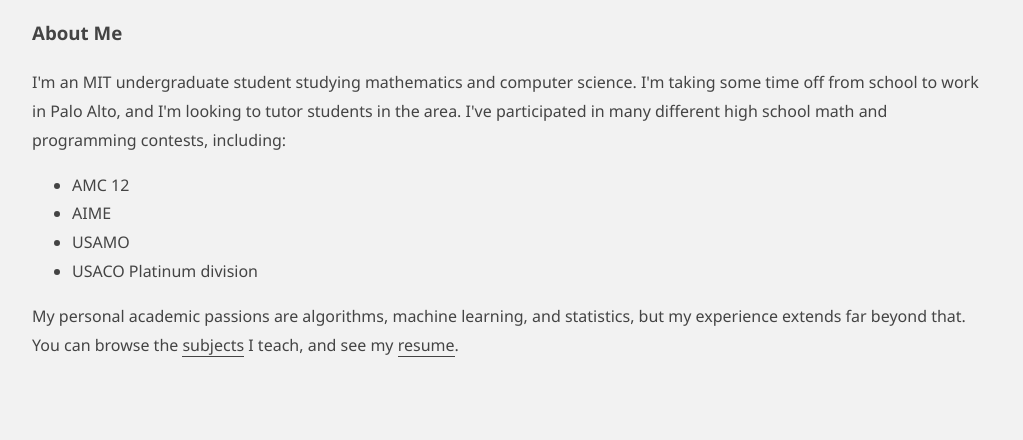
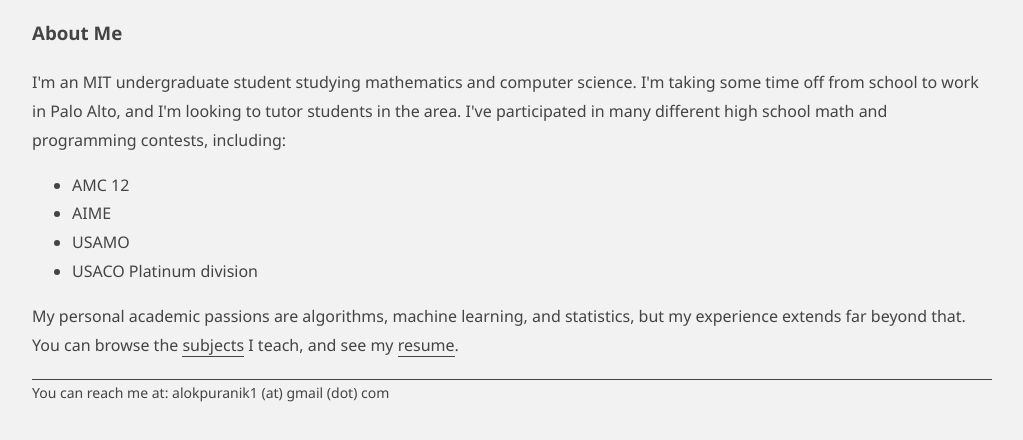
Before and after one commit to apuranik1/tutoring, a plain HTML site: page index.html in a window 1280 px wide. Shown: the part 146-586 px from the top of the page, without its empty margins (128-1151 px from the left). Drawn offline with Linux system fonts and the light colour scheme.

Commit message:
Add footer

```diff
--- a/index.html
+++ b/index.html
@@ -24,5 +24,6 @@
     <p>
     My personal academic passions are algorithms, machine learning, and statistics, but my experience extends far beyond that. You can browse the <a href="subjects.html">subjects</a> I teach, and see my <a href="Alok-tutoring-resume.pdf">resume</a>.
     </p>
+    <footer>You can reach me at: alokpuranik1 (at) gmail (dot) com</footer>
   </body>
 </html>
--- a/main.css
+++ b/main.css
@@ -25,3 +25,9 @@ h2 a {
   color: inherit;
   text-decoration: none;
 }
+
+footer {
+  border-top: 1px solid #444444;
+  margin-top: 20px;
+  font-size: 14px;
+}
```
Also changed, not shown: subjects.html (+1 -0 lines).
